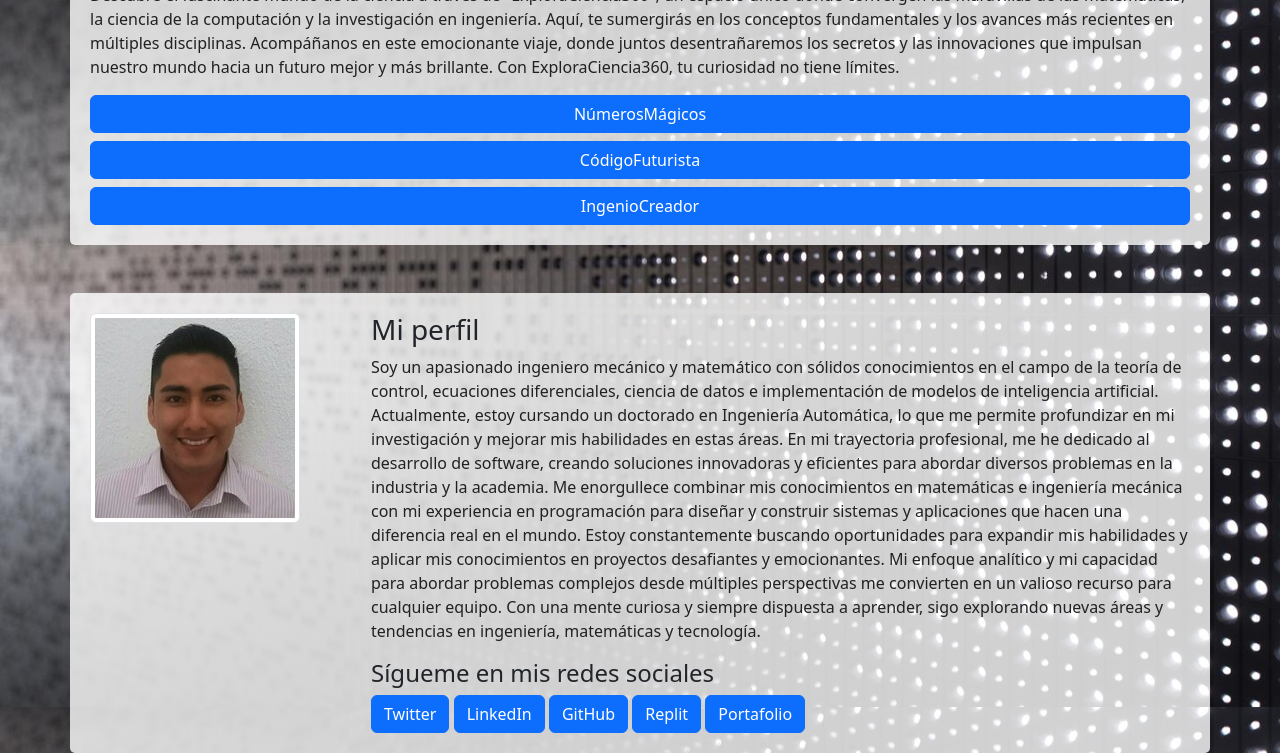
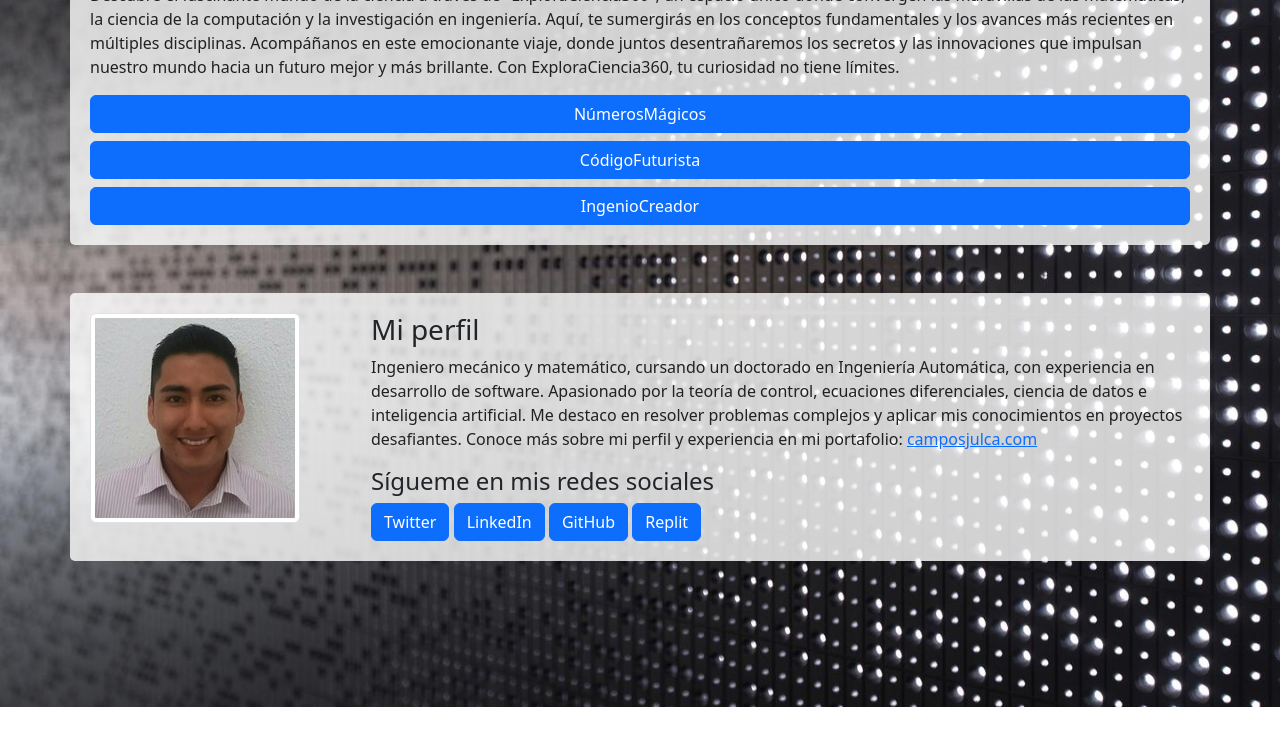
Before and after one commit to cristhiamdaniel/cristhiamdaniel.github.io, a plain HTML site: page index.html in a window 1280 px wide. Shown: the part 93-846 px from the top of the page. After the commit the page ends 800 px from the top, so only its background shows below. Drawn offline with nearby package versions, Linux system fonts and the light colour scheme.

Commit message:
perfil profesional

```diff
--- a/index.html
+++ b/index.html
@@ -36,18 +36,14 @@
             <div class="col-md-9">
                 <h3>Mi perfil</h3>
                 <p>
-                    Soy un apasionado ingeniero mecánico y matemático con sólidos conocimientos en el campo de la teoría de control, ecuaciones diferenciales, ciencia de datos e implementación de modelos de inteligencia artificial. Actualmente, estoy cursando un doctorado en Ingeniería Automática, lo que me permite profundizar en mi investigación y mejorar mis habilidades en estas áreas.
-
-                    En mi trayectoria profesional, me he dedicado al desarrollo de software, creando soluciones innovadoras y eficientes para abordar diversos problemas en la industria y la academia. Me enorgullece combinar mis conocimientos en matemáticas e ingeniería mecánica con mi experiencia en programación para diseñar y construir sistemas y aplicaciones que hacen una diferencia real en el mundo.
-
-                    Estoy constantemente buscando oportunidades para expandir mis habilidades y aplicar mis conocimientos en proyectos desafiantes y emocionantes. Mi enfoque analítico y mi capacidad para abordar problemas complejos desde múltiples perspectivas me convierten en un valioso recurso para cualquier equipo. Con una mente curiosa y siempre dispuesta a aprender, sigo explorando nuevas áreas y tendencias en ingeniería, matemáticas y tecnología.
+                    Ingeniero mecánico y matemático, cursando un doctorado en Ingeniería Automática, con experiencia en desarrollo de software. Apasionado por la teoría de control, ecuaciones diferenciales, ciencia de datos e inteligencia artificial. Me destaco en resolver problemas complejos y aplicar mis conocimientos en proyectos desafiantes. Conoce más sobre mi perfil y experiencia en mi portafolio: <a href="https://camposjulca.com/" target="_blank">camposjulca.com</a>
                 </p>
                 <h4>Sígueme en mis redes sociales</h4>
                 <a href="https://twitter.com/camposjulca73" target="_blank" class="btn btn-primary">Twitter</a>
                 <a href="https://www.linkedin.com/in/ingeniero-campos/" target="_blank" class="btn btn-primary">LinkedIn</a>
                 <a href="https://github.com/cristhiamdaniel" target="_blank" class="btn btn-primary">GitHub</a>
                 <a href="https://replit.com/@CristhiamDaniel" target="_blank" class="btn btn-primary">Replit</a>
-                <a href="http://camposjulca.com/" target="_blank" class="btn btn-primary">Portafolio</a>
+
             </div>
         </div>
     </div>
```
